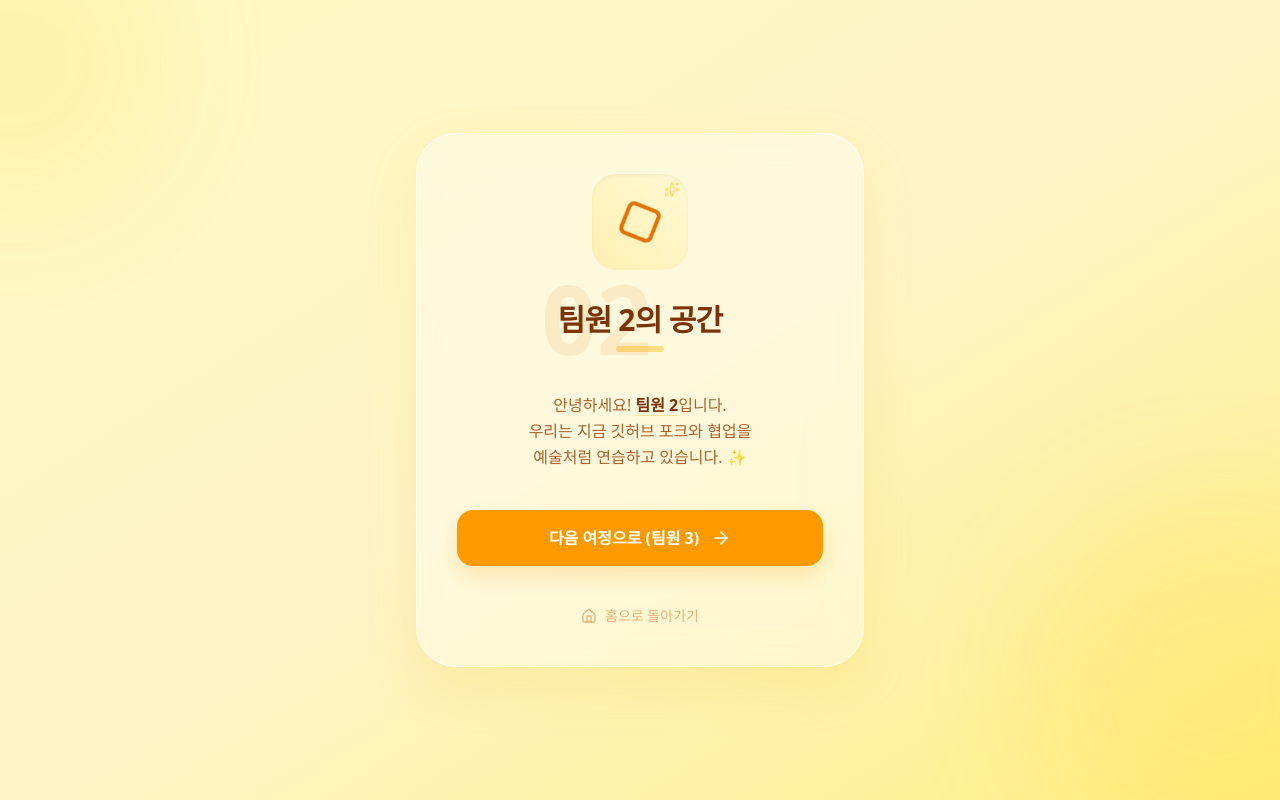
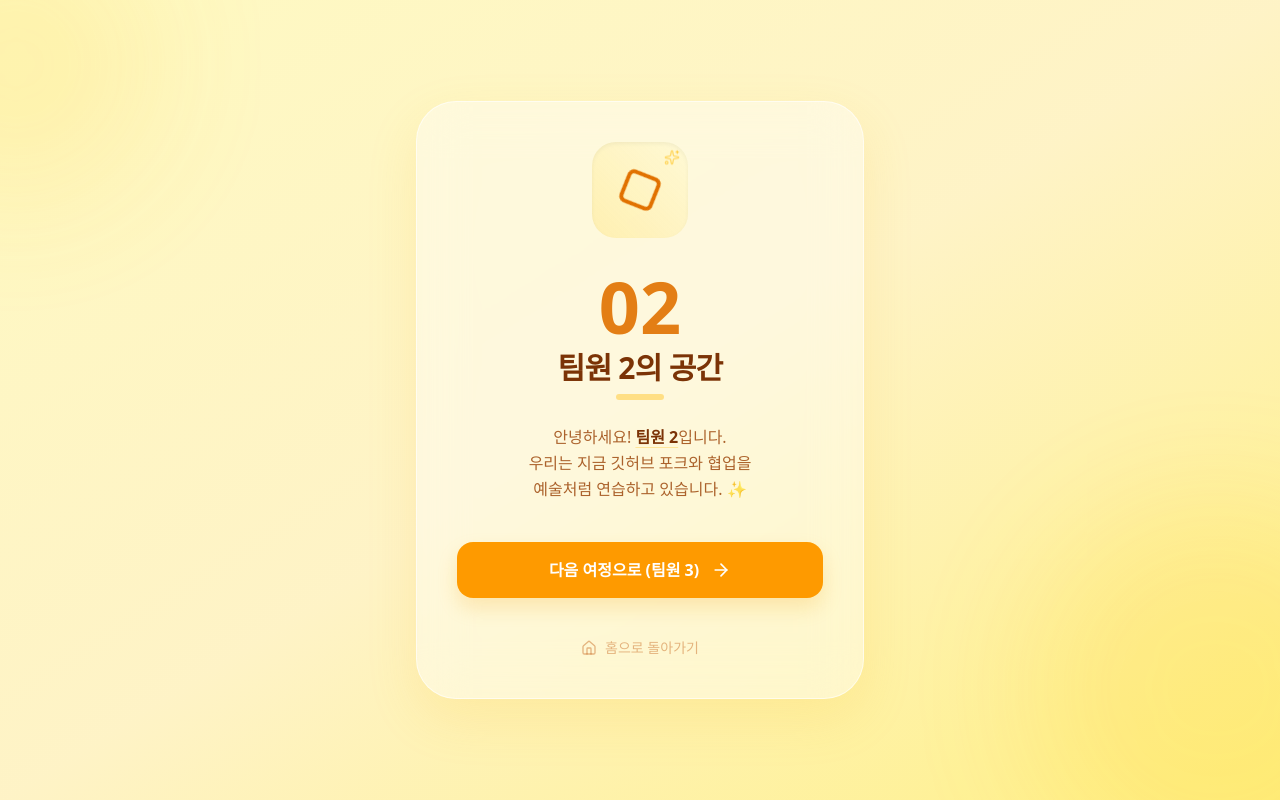
Before and after one commit to starstation2035/s, a Next.js app: page /member2 in a window 1280 px wide. Built offline with nearby package versions, Linux system fonts and the light colour scheme.

Commit message:
레이아웃통일

```diff
--- a/app/member2/page.tsx
+++ b/app/member2/page.tsx
@@ -19,10 +19,10 @@ export default function Member2() {
           </div>
         </div>
 
-        <div className="relative inline-block mb-4">
-          <h1 className="text-8xl font-black text-amber-600 opacity-10 absolute -top-8 -left-4 select-none">02</h1>
-          <h2 className="text-3xl font-extrabold tracking-tight mb-2 relative z-10 text-amber-900">팀원 2의 공간</h2>
-          <div className="h-1.5 w-12 bg-amber-400/40 mx-auto rounded-full mb-6" />
+        <div className="mb-6">
+          <h1 className="text-7xl font-black mb-2 opacity-90 text-amber-600">02</h1>
+          <h2 className="text-3xl font-extrabold tracking-tight mb-2 text-amber-900">팀원 2의 공간</h2>
+          <div className="h-1.5 w-12 bg-amber-400/40 mx-auto rounded-full" />
         </div>
 
         <p className="text-amber-800/80 mb-10 leading-relaxed font-medium">
```
